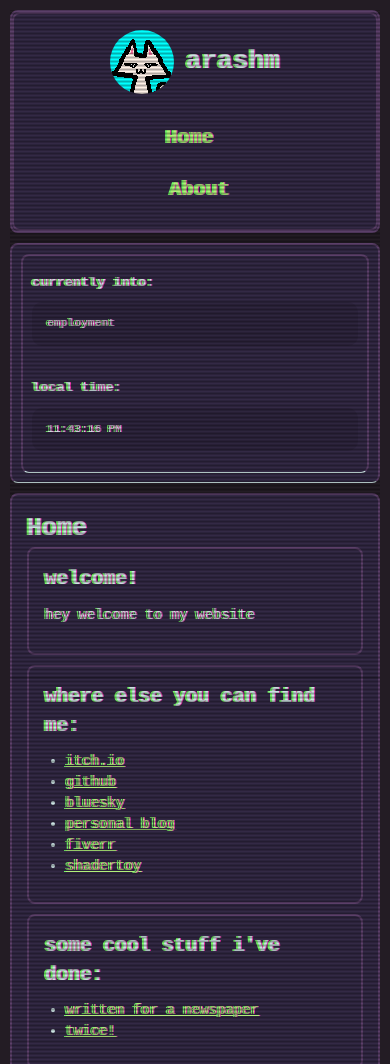
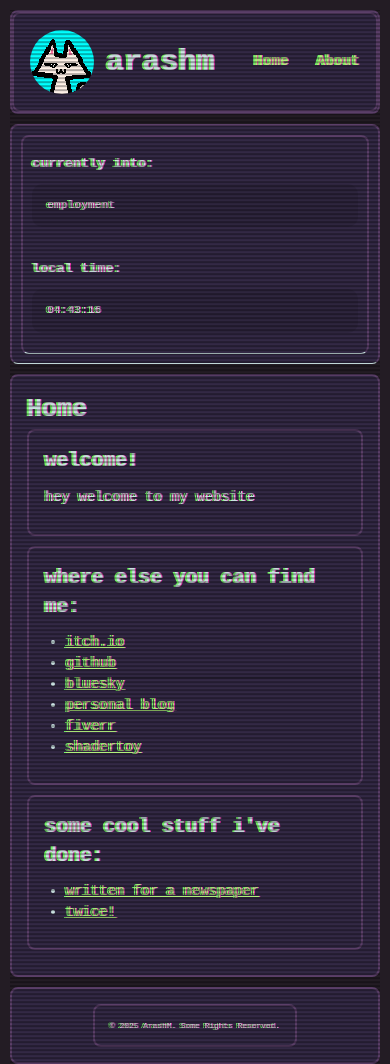
Before and after one commit to CyanSpaghetti/personal-website, a plain HTML site: page index.html in a window 390 px wide. Shown: the top 1064 px of the page. Drawn offline with Linux system fonts and the light colour scheme.

Commit message:
mobile and time fix

```diff
--- a/index.js
+++ b/index.js
@@ -1,4 +1,3 @@
-// load-components.js
 function loadComponent(id, url, callback) {
   fetch(url)
     .then(res => res.text())
@@ -10,16 +9,18 @@ function loadComponent(id, url, callback) {
 
 document.addEventListener("DOMContentLoaded", () => {
   loadComponent("header", "/components/header.html");
+
   loadComponent("sidebar", "/components/sidebar.html", () => {
     const updateLocalTime = () => {
       const now = new Date();
-      const timeString = now.toLocaleTimeString([], {
+      const formatter = new Intl.DateTimeFormat('en-GB', {
+        timeZone: 'Asia/Karachi',
         hour: '2-digit',
         minute: '2-digit',
         second: '2-digit',
       });
       const timeEl = document.getElementById("local-time");
-      if (timeEl) timeEl.textContent = timeString;
+      if (timeEl) timeEl.textContent = formatter.format(now);
     };
 
     updateLocalTime();
--- a/style.css
+++ b/style.css
@@ -1,3 +1,5 @@
+
+
 /* -------------------------------------------------------- */
 /* VARIABLES */
 /* -------------------------------------------------------- */
@@ -43,7 +45,6 @@ html {
   from {
     text-shadow: 1px 0 0 #ea36af, -2px 0 0 #75fa69;
   }
-
   to {
     text-shadow: 2px 0.5px 2px #ea36af, -1px -0.5px 2px #75fa69;
   }
@@ -53,7 +54,6 @@ html {
     overflow: hidden;
     position: relative;
 }
-
 .scanlines:before,
 .scanlines:after {
     display: block;
@@ -61,7 +61,6 @@ html {
     content: "";
     position: absolute;
 }
-
 .scanlines:before {
     width: 100%;
     height: 2px;
@@ -70,16 +69,17 @@ html {
     opacity: 0.75;
     animation: scanline 6s linear infinite;
 }
-
 .scanlines:after {
     top: 0;
     right: 0;
     bottom: 0;
     left: 0;
     z-index: 2147483648;
-  background: linear-gradient(to bottom,
+    background: linear-gradient(
+        to bottom,
         transparent 50%,
-      rgba(0, 0, 0, 0.3) 51%);
+        rgba(0, 0, 0, 0.3) 51%
+    );
     background-size: 100% 4px;
     animation: scanlines 1s steps(60) infinite;
 }
@@ -90,7 +90,6 @@ html {
         transform: translate3d(0, 200000%, 0);
     }
 }
-
 @keyframes scanlines {
     0% {
         background-position: 0 50%;
@@ -203,15 +202,11 @@ header {
   height: auto;
 }
 
-/* Default (desktop layout) */
 .header-content {
   display: flex;
   align-items: center;
   justify-content: space-between;
-  flex-wrap: wrap;
-  /* allows wrapping */
   padding: var(--padding);
-  gap: 12px;
 }
 
 .header-left {
@@ -221,8 +216,37 @@ header {
 }
 
 .logo {
+  display: block;
   width: 64px;
   height: auto;
+}
+
+@media (max-width: 600px) {
+  .header-content {
+    flex-wrap: nowrap;
+    align-items: center;
+    justify-content: space-between;
+    gap: 0.5em;
+  }
+
+  .header-title {
+    font-size: 1rem; /* scale down */
+  }
+
+  header nav ul {
+    gap: 0.5em;
+    font-size: 0.9rem;
+    flex-wrap: nowrap;
+  }
+
+  header nav ul li a {
+    padding: 4px 6px;
+  }
+
+  img.logo {
+    width: 48px; /* shrink logo */
+    height: auto;
+  }
 }
 
 .site-title {
@@ -231,25 +255,6 @@ header {
   font-weight: bold;
   color: var(--text-color);
 }
-
-header nav ul {
-  display: flex;
-  list-style: none;
-  gap: 16px;
-  padding: 0;
-  margin: 0;
-}
-
-header nav ul li a {
-  text-decoration: none;
-  color: var(--link-color);
-  font-weight: bold;
-}
-
-header nav ul li a:hover {
-  color: var(--link-color-hover);
-}
-
 
 /* Optional: Improve nav spacing */
 header nav ul {
@@ -310,7 +315,7 @@ aside {
   padding-left: 1.5em;
 }
 
-.sidebar-section>*:not(p):not(ul):not(ol):not(blockquote) {
+.sidebar-section > *:not(p):not(ul):not(ol):not(blockquote) {
   margin-top: 10px;
 }
 
@@ -324,11 +329,11 @@ aside {
   overflow: hidden;
 }
 
-.sidebar-section blockquote>*:first-child {
+.sidebar-section blockquote > *:first-child {
   margin-top: 0;
 }
 
-.sidebar-section blockquote>*:last-child {
+.sidebar-section blockquote > *:last-child {
   margin-bottom: 0;
 }
 
@@ -394,19 +399,19 @@ nav ul li {
   margin-bottom: 0;
 }
 
-nav>ul li>a,
-nav>ul li>strong {
+nav > ul li > a,
+nav > ul li > strong {
   display: inline-block;
 }
 
-nav>ul li>a,
-nav>ul li>details summary,
-nav>ul li>strong {
+nav > ul li > a,
+nav > ul li > details summary,
+nav > ul li > strong {
   padding: 5px 10px;
 }
 
-nav>ul li>a.active,
-nav>ul li>details.active summary {
+nav > ul li > a.active,
+nav > ul li > details.active summary {
   font-weight: bold;
 }
 
@@ -414,7 +419,7 @@ nav ul summary {
   cursor: pointer;
 }
 
-nav ul ul li>a {
+nav ul ul li > a {
   padding-left: 30px;
 }
 
@@ -434,11 +439,11 @@ header nav ul li {
   position: relative;
 }
 
-header nav ul li:first-child>a {
+header nav ul li:first-child > a {
   padding-left: 0;
 }
 
-header nav ul li:last-child>a {
+header nav ul li:last-child > a {
   padding-right: 0;
 }
 
@@ -454,7 +459,7 @@ header nav ul ul {
   z-index: 1;
   border: var(--border);
   min-width: 100%;
-  box-shadow: 0px 1px 5px rgba(0, 0, 0, 0.2);
+  box-shadow: 0px 1px 5px rgba(0,0,0,0.2);
 }
 
 header nav ul li:hover ul,
@@ -594,16 +599,16 @@ main h6 {
   display: flex;
 }
 
-.two-columns>* {
+.two-columns > * {
   flex: 1 1 0;
   margin: 0;
 }
 
-.two-columns>*:first-child {
+.two-columns > *:first-child {
   padding-right: 0.75em;
 }
 
-.two-columns>*:last-child {
+.two-columns > *:last-child {
   padding-left: 0.75em;
 }
 
@@ -677,7 +682,7 @@ main h6 {
 
   .layout {
     width: 100%;
-    grid-template: "header" auto "leftSidebar" auto "main" auto "footer" auto / 1fr;
+    grid-template: "header" auto  "leftSidebar" auto "main" auto "footer" auto / 1fr;
     /* Confused by the grid? Check out my tutorial: https://petrapixel.neocities.org/coding/positioning-tutorial#grid */
   }
 
@@ -697,13 +702,13 @@ main h6 {
     padding: 0;
   }
 
-  nav>ul {
+  nav > ul {
     padding-top: 0.5em;
   }
 
-  nav>ul li>a,
-  nav>ul li>details summary,
-  nav>ul li>strong {
+  nav > ul li > a,
+  nav > ul li > details summary,
+  nav > ul li > strong {
     padding: 0.5em;
   }
 
@@ -724,34 +729,3 @@ main h6 {
     font-size: 1rem;
   }
 }
-
-@media (max-width: 600px) {
-  .header-content {
-    flex-direction: column;
-    align-items: flex-start;
-  }
-
-  header nav ul {
-    flex-direction: column;
-    gap: 8px;
-    margin-top: 10px;
-  }
-
-  .site-title {
-    font-size: 1.3em;
-  }
-
-  .logo {
-    width: 48px;
-  }
-}
-
-@media (max-width: 600px) {
-  .header-content {
-    align-items: center;
-  }
-
-  header nav ul {
-    align-items: center;
-  }
-}
```
Lines whose indentation alone changed are shown as unchanged.
